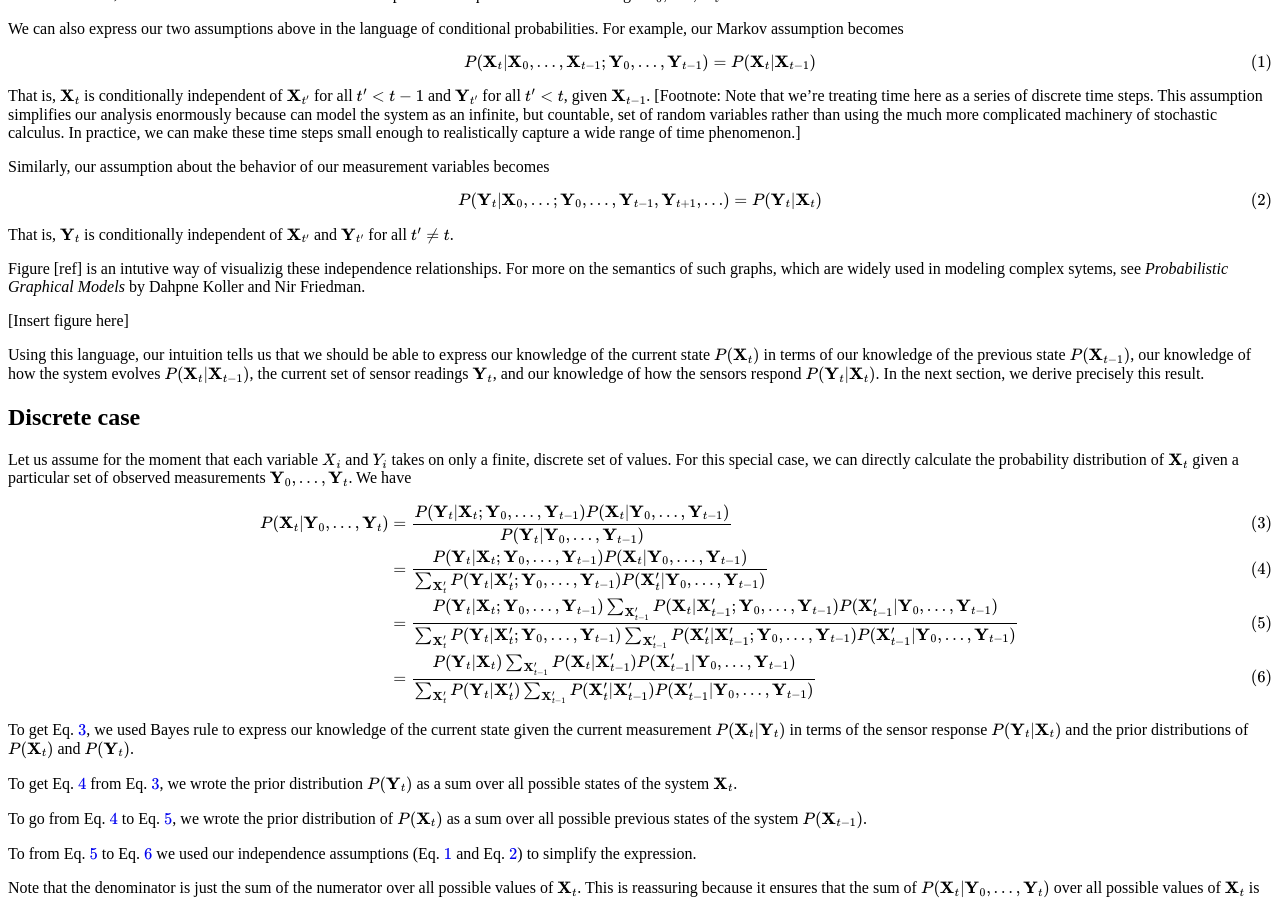
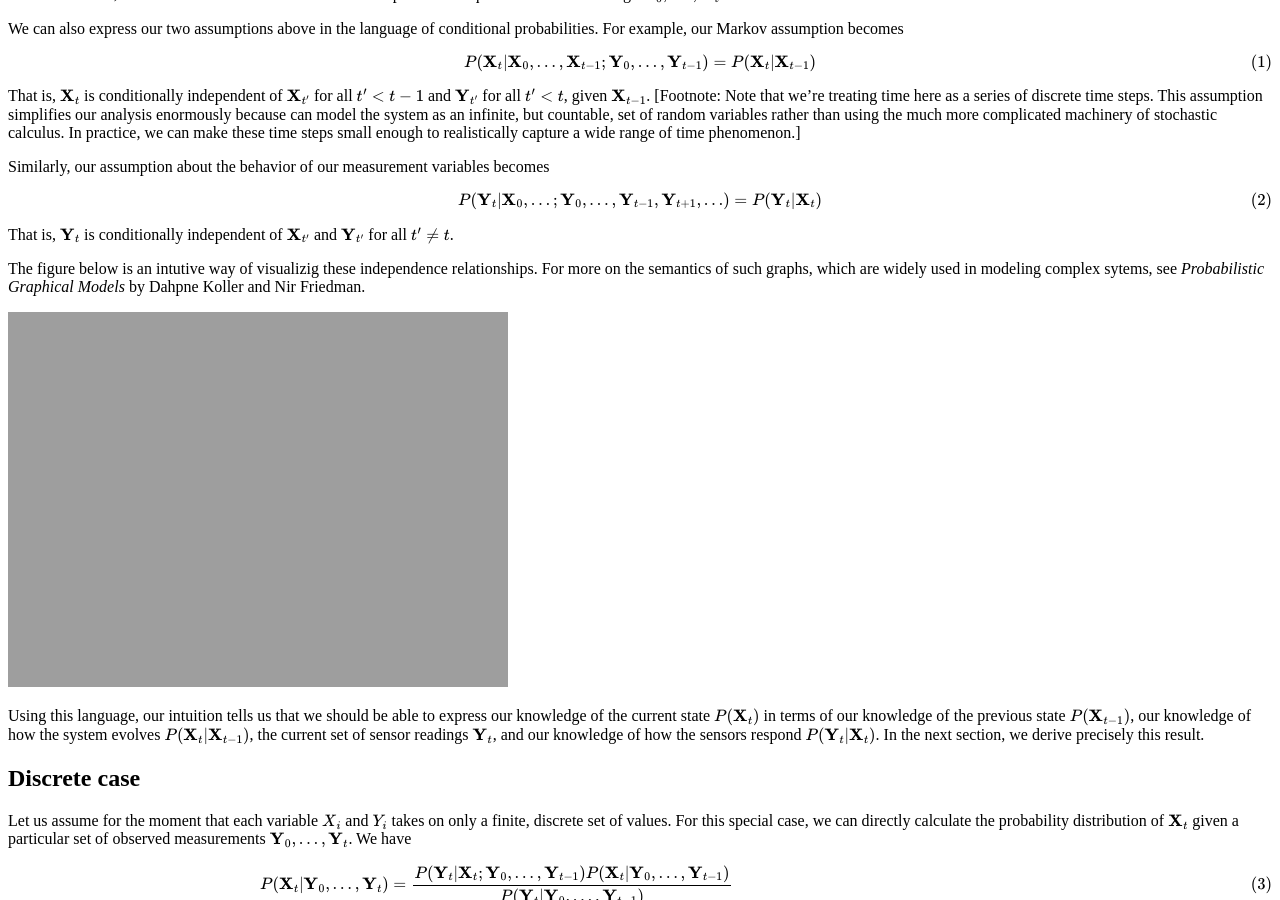
Before and after one commit to tcquinn/test-blog, a Jekyll site: the page built from _posts/2019-01-23-particle-filters.md, in a window 1280 px wide and 900 px high, scrolled down 1211 px. Built offline with Jekyll 4.4.1, drawn with Linux system fonts in a browser that asks for light colours; formulas are drawn with MathJax 3.

Commit message:
Add image to blog post

```diff
--- a/_posts/2019-01-23-particle-filters.md
+++ b/_posts/2019-01-23-particle-filters.md
@@ -51,9 +51,9 @@ $$
 
 That is, $$\mathbf{Y}_t$$ is conditionally independent of $$\mathbf{X}_{t'}$$ and $$\mathbf{Y}_{t'}$$ for all $$t' \neq t$$.
 
-Figure [ref] is an intutive way of visualizig these independence relationships. For more on the semantics of such graphs, which are widely used in modeling complex sytems, see _Probabilistic Graphical Models_ by Dahpne Koller and Nir Friedman.
+The figure below is an intutive way of visualizig these independence relationships. For more on the semantics of such graphs, which are widely used in modeling complex sytems, see _Probabilistic Graphical Models_ by Dahpne Koller and Nir Friedman.
 
-[Insert figure here]
+![Figure 1]({{ site.url }}/assets/images/bayesfilter_fig01.png){:width="500px"}
 
 Using this language, our intuition tells us that we should be able to express our knowledge of the current state $$P(\mathbf{X}_t)$$ in terms of our knowledge of the previous state $$P(\mathbf{X}_{t-1})$$, our knowledge of how the system evolves $$P(\mathbf{X}_t  \vert  \mathbf{X}_{t-1})$$, the current set of sensor readings $$\mathbf{Y}_t$$, and our knowledge of how the sensors respond $$P(\mathbf{Y}_t  \vert  \mathbf{X}_t)$$. In the next section, we derive precisely this result.
 
```
